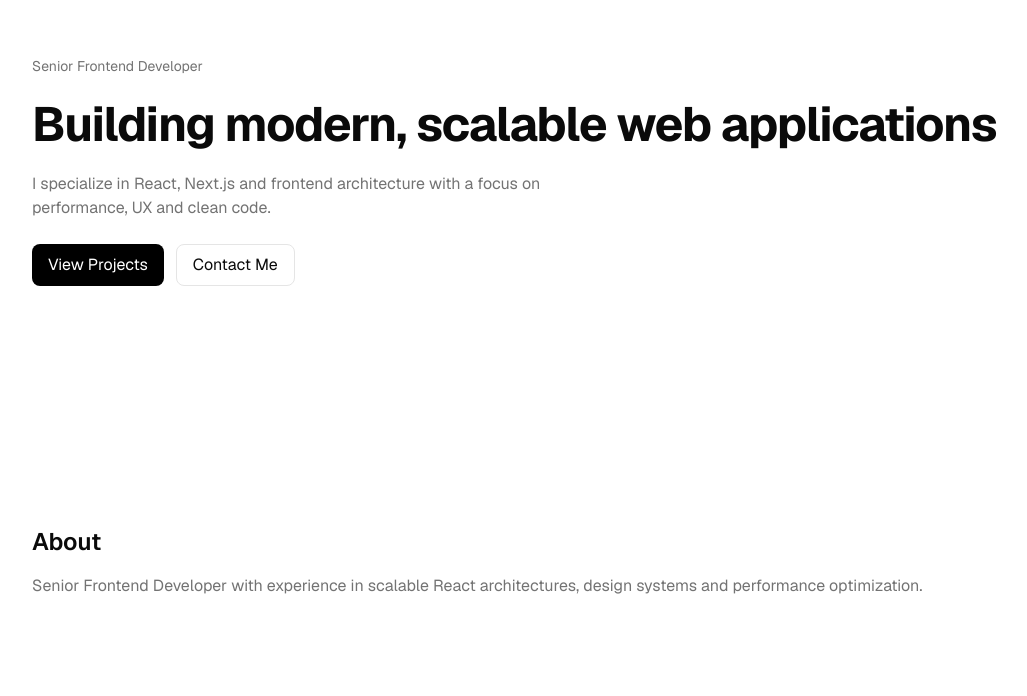
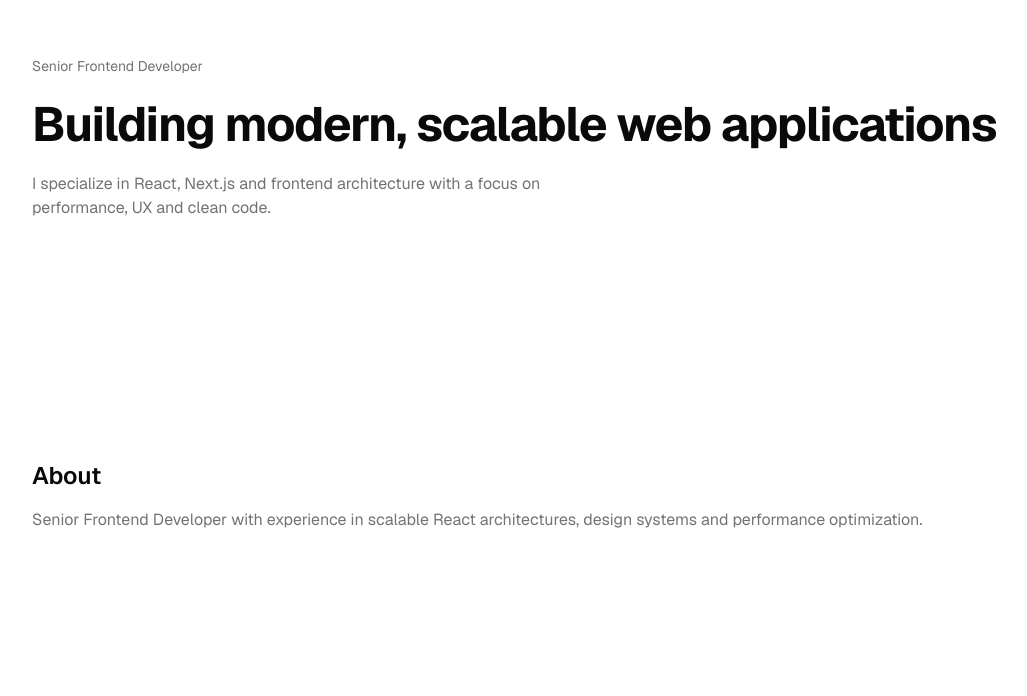
Before and after one commit to pruszynskia/nextjs-portfolio, a Next.js app: page / in a window 1280 px wide. Shown: the part 104-800 px from the top of the page, without its empty margins (56-1083 px from the left). Built offline with nearby package versions, Linux system fonts and the light colour scheme.

Commit message:
feat(pruszynskia)animations: add new animations an page lvl, to cards and to buttons, add src/components/providers folder and page-transition provider

```diff
--- a/src/app/globals.css
+++ b/src/app/globals.css
@@ -124,7 +124,7 @@ html {
     @apply border-border outline-ring/50;
   }
   body {
-    @apply bg-background text-foreground;
+    @apply bg-background text-foreground transition-colors;
   }
   html {
     @apply font-sans;
--- a/src/app/layout.tsx
+++ b/src/app/layout.tsx
@@ -2,6 +2,7 @@ import type { Metadata } from "next";
 import "./globals.css";
 import { Geist } from "next/font/google";
 import { cn } from "@/lib/utils";
+import { PageTransition } from "@/components/providers/page-transition";
 
 const geist = Geist({ subsets: ["latin"], variable: "--font-sans" });
 
@@ -18,7 +19,7 @@ export default function RootLayout({ children }: RootLayoutProps) {
   return (
     <html lang="en" className={cn("font-sans", geist.variable)}>
       <body className="bg-background text-foreground min-h-screen">
-        {children}
+        <PageTransition>{children}</PageTransition>
       </body>
     </html>
   );
--- /dev/null
+++ b/src/components/providers/page-transition.tsx
@@ -0,0 +1,15 @@
+"use client";
+
+import { motion } from "framer-motion";
+
+export function PageTransition({ children }: { children: React.ReactNode }) {
+  return (
+    <motion.div
+      initial={{ opacity: 0 }}
+      animate={{ opacity: 1 }}
+      transition={{ duration: 0.3 }}
+    >
+      {children}
+    </motion.div>
+  );
+}
--- a/src/features/home/components/contact-cta.tsx
+++ b/src/features/home/components/contact-cta.tsx
@@ -1,13 +1,13 @@
 export function ContactCTA() {
   return (
-    <div className="rounded-xl border p-6 text-center">
+    <div className="ransition rounded-xl border p-6 text-center hover:-translate-y-1 hover:shadow-md">
       <h2 className="text-xl font-semibold">Let’s work together</h2>
 
       <p className="text-muted-foreground">
         Open to frontend roles and freelance projects.
       </p>
 
-      <button className="mt-4 rounded-md bg-black px-4 py-2 text-white">
+      <button className="rounded-md bg-black px-4 py-2 text-white transition hover:scale-[1.02] active:scale-[0.98]">
         Contact
       </button>
     </div>
--- a/src/features/home/components/hero.tsx
+++ b/src/features/home/components/hero.tsx
@@ -1,24 +1,37 @@
+"use client";
+
+import { motion } from "framer-motion";
+
 export function Hero() {
   return (
     <div className="flex flex-col items-start gap-6 py-20">
-      <p className="text-muted-foreground text-sm">Senior Frontend Developer</p>
+      <motion.p
+        initial={{ opacity: 0, y: 10 }}
+        animate={{ opacity: 1, y: 0 }}
+        transition={{ duration: 0.4 }}
+        className="text-muted-foreground text-sm"
+      >
+        Senior Frontend Developer
+      </motion.p>
 
-      <h1 className="text-5xl font-bold tracking-tight">
+      <motion.h1
+        initial={{ opacity: 0, y: 20 }}
+        animate={{ opacity: 1, y: 0 }}
+        transition={{ duration: 0.6 }}
+        className="text-5xl font-bold tracking-tight"
+      >
         Building modern, scalable web applications
-      </h1>
+      </motion.h1>
 
-      <p className="text-muted-foreground max-w-xl">
+      <motion.p
+        initial={{ opacity: 0, y: 20 }}
+        animate={{ opacity: 1, y: 0 }}
+        transition={{ duration: 0.8 }}
+        className="text-muted-foreground max-w-xl"
+      >
         I specialize in React, Next.js and frontend architecture with a focus on
         performance, UX and clean code.
-      </p>
-
-      <div className="flex gap-3">
-        <button className="rounded-md bg-black px-4 py-2 text-white">
-          View Projects
-        </button>
-
-        <button className="rounded-md border px-4 py-2">Contact Me</button>
-      </div>
+      </motion.p>
     </div>
   );
 }
--- a/src/features/home/components/projects-preview.tsx
+++ b/src/features/home/components/projects-preview.tsx
@@ -4,14 +4,14 @@ export function ProjectsPreview() {
       <h2 className="text-2xl font-semibold">Projects</h2>
 
       <div className="grid gap-3">
-        <div className="rounded-lg border p-4">
+        <div className="rounded-lg border p-4 transition hover:-translate-y-1 hover:shadow-md">
           <p className="font-medium">E-commerce Platform</p>
           <p className="text-muted-foreground text-sm">
             Scalable Next.js architecture with SSR and payments.
           </p>
         </div>
 
-        <div className="rounded-lg border p-4">
+        <div className="rounded-lg border p-4 transition hover:-translate-y-1 hover:shadow-md">
           <p className="font-medium">Design System</p>
           <p className="text-muted-foreground text-sm">
             Component library built with Radix + Tailwind.
```
